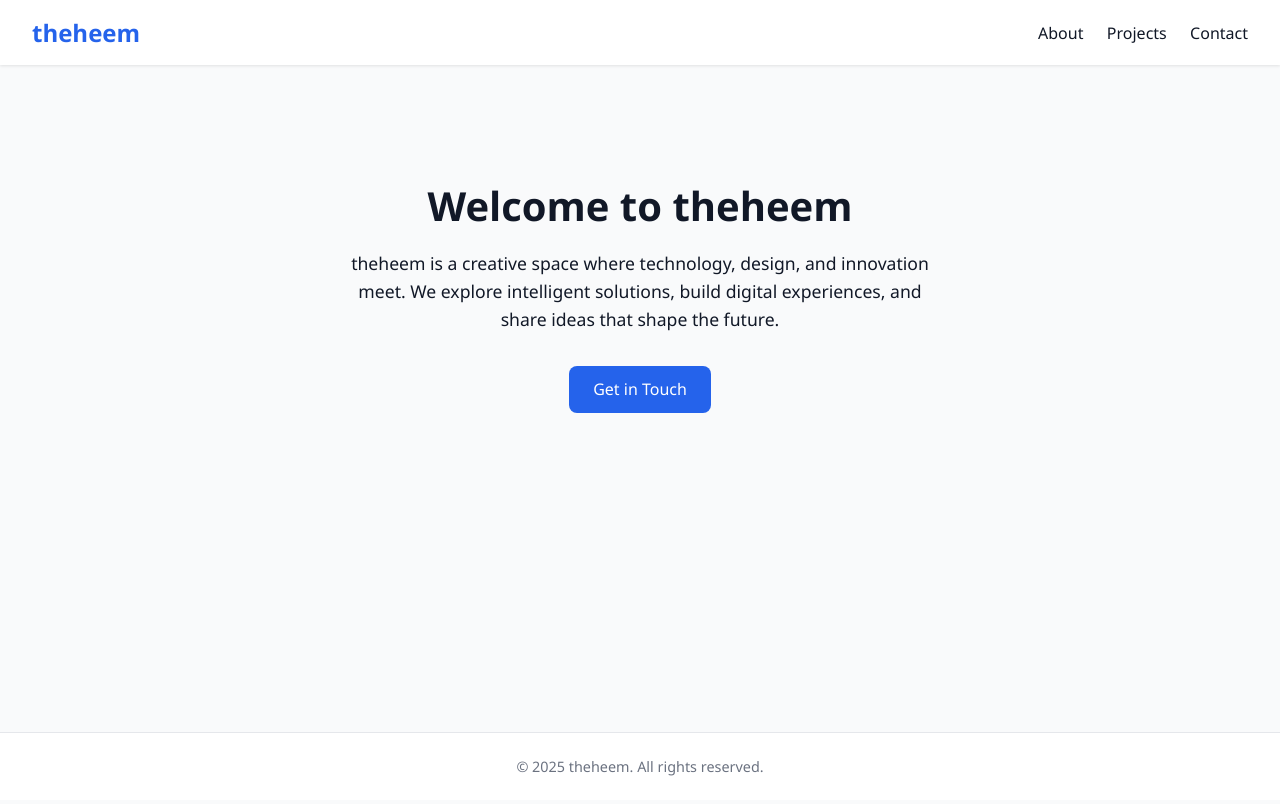
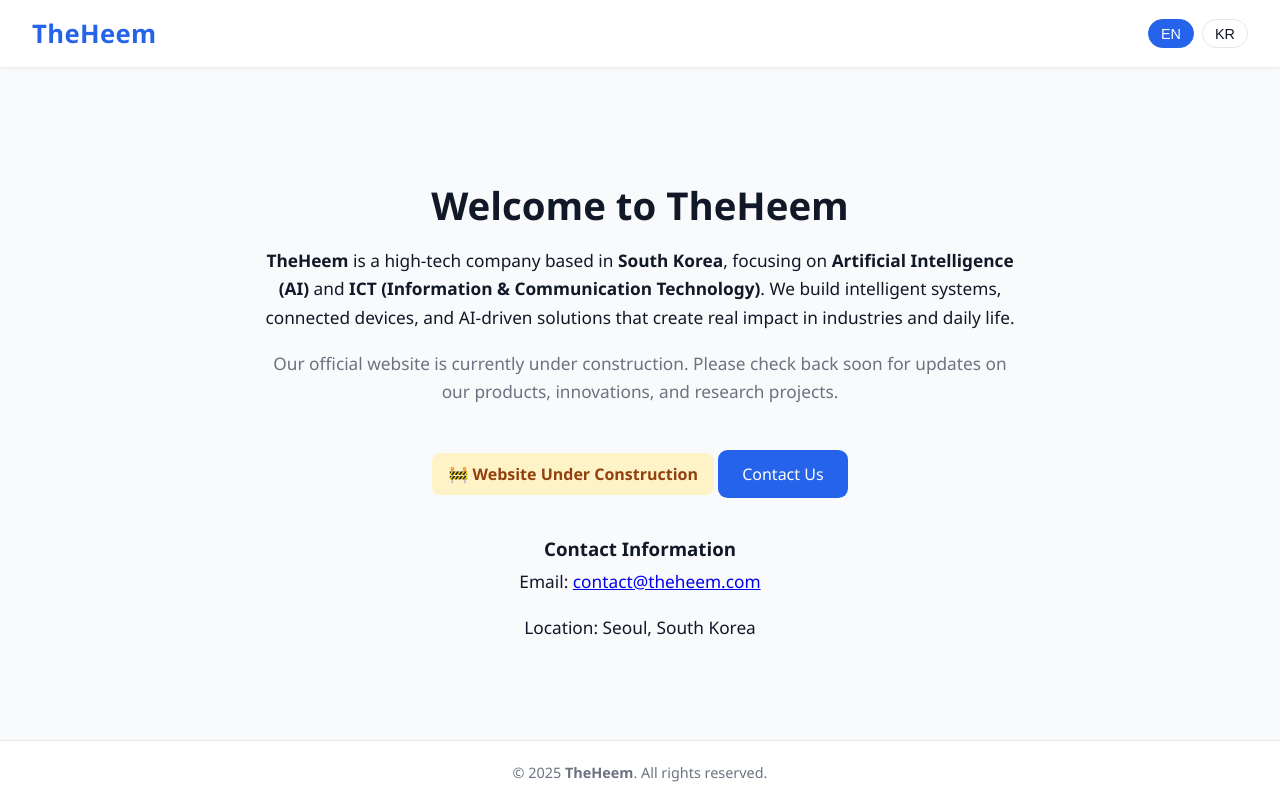
Before and after one commit to Walkerbei/theheem.github.io, a plain HTML site: page index.html in a window 1280 px wide. Drawn offline with Linux system fonts and the light colour scheme.

Commit message:
Revise index.html for TheHeem website
Updated the website content and structure, including language toggle functionality.

```diff
--- a/index.html
+++ b/index.html
@@ -3,17 +3,19 @@
 <head>
   <meta charset="UTF-8" />
   <meta name="viewport" content="width=device-width, initial-scale=1.0" />
-  <meta name="description" content="theheem — Home of Creativity and Innovation" />
-  <title>theheem</title>
+  <meta name="description" content="TheHeem — AI & ICT Innovation from Korea" />
+  <title>TheHeem</title>
   <style>
     :root {
       --bg-color: #f9fafb;
       --text-color: #111827;
+      --muted-text: #6b7280;
       --accent-color: #2563eb;
+      --accent-hover: #1d4ed8;
+      --card: #ffffff;
+      --border: #e5e7eb;
     }
-    * {
-      box-sizing: border-box;
-    }
+    * { box-sizing: border-box; }
     body {
       margin: 0;
       font-family: 'Segoe UI', Helvetica, Arial, sans-serif;
@@ -25,17 +27,19 @@
     }
     header {
       padding: 1rem 2rem;
-      background: white;
-      box-shadow: 0 1px 3px rgba(0,0,0,0.1);
+      background: var(--card);
+      box-shadow: 0 1px 3px rgba(0,0,0,0.08);
       display: flex;
       justify-content: space-between;
       align-items: center;
+      gap: 1rem;
     }
     header h1 {
-      font-size: 1.5rem;
+      font-size: 1.6rem;
       margin: 0;
       color: var(--accent-color);
       font-weight: 700;
+      letter-spacing: .4px;
     }
     nav a {
       margin-left: 1.2rem;
@@ -43,68 +47,167 @@
       color: var(--text-color);
       font-weight: 500;
     }
-    nav a:hover {
-      color: var(--accent-color);
+    nav a:hover { color: var(--accent-color); }
+
+    /* Lang toggle */
+    .lang-switch {
+      display: flex;
+      gap: .5rem;
+      align-items: center;
     }
-    main {
-      flex: 1;
-      text-align: center;
-      padding: 5rem 2rem;
+    .pill {
+      border: 1px solid var(--border);
+      background: var(--card);
+      color: var(--text-color);
+      padding: .35rem .75rem;
+      border-radius: 999px;
+      font-size: .9rem;
+      cursor: pointer;
+      transition: all .2s;
+      user-select: none;
     }
-    main h2 {
-      font-size: 2.5rem;
-      margin-bottom: 1rem;
+    .pill[aria-pressed="true"] {
+      background: var(--accent-color);
+      color: #fff;
+      border-color: var(--accent-color);
     }
-    main p {
-      font-size: 1.1rem;
-      max-width: 600px;
-      margin: 0 auto;
-      line-height: 1.6;
+    .pill:hover { border-color: var(--accent-color); }
+
+    main { flex: 1; text-align: center; padding: 5rem 2rem; }
+    main h2 { font-size: 2.4rem; margin-bottom: 1rem; }
+    main p { font-size: 1.08rem; max-width: 760px; margin: 0 auto 1.1rem; line-height: 1.65; }
+    .muted { color: var(--muted-text); }
+
+    .notice {
+      display: inline-block;
+      background: #fef3c7;
+      color: #92400e;
+      padding: 0.6rem 1.0rem;
+      border-radius: 0.5rem;
+      font-weight: 600;
+      margin-top: 1.1rem;
     }
+
+    .btn {
+      display: inline-block;
+      margin-top: 1.6rem;
+      background: var(--accent-color);
+      color: #fff;
+      padding: 0.8rem 1.5rem;
+      border-radius: 0.6rem;
+      text-decoration: none;
+      transition: background .25s;
+    }
+    .btn:hover { background: var(--accent-hover); }
+
+    section#contact { margin-top: 2.4rem; }
+    section#contact h3 { margin-bottom: .4rem; }
     footer {
       text-align: center;
-      padding: 1.5rem;
-      font-size: 0.9rem;
-      color: #6b7280;
-      background: #fff;
-      border-top: 1px solid #e5e7eb;
+      padding: 1.4rem;
+      font-size: .9rem;
+      color: var(--muted-text);
+      background: var(--card);
+      border-top: 1px solid var(--border);
     }
-    .btn {
-      display: inline-block;
-      margin-top: 2rem;
-      background: var(--accent-color);
-      color: white;
-      padding: 0.8rem 1.5rem;
-      border-radius: 0.5rem;
-      text-decoration: none;
-      transition: background 0.3s;
-    }
-    .btn:hover {
-      background: #1d4ed8;
-    }
+
+    /* Language visibility */
+    .lang { display: none; }
+    .lang.active { display: block; }
   </style>
 </head>
 <body>
   <header>
-    <h1>theheem</h1>
-    <nav>
-      <a href="#about">About</a>
-      <a href="#projects">Projects</a>
-      <a href="#contact">Contact</a>
-    </nav>
+    <h1>TheHeem</h1>
+
+    <div class="lang-switch" role="group" aria-label="Language">
+      <button id="btn-en" class="pill" aria-pressed="true">EN</button>
+      <button id="btn-kr" class="pill" aria-pressed="false">KR</button>
+    </div>
   </header>
 
   <main>
-    <h2>Welcome to theheem</h2>
-    <p>
-      theheem is a creative space where technology, design, and innovation meet.
-      We explore intelligent solutions, build digital experiences, and share ideas that shape the future.
-    </p>
-    <a class="btn" href="mailto:contact@theheem.com">Get in Touch</a>
+    <!-- English -->
+    <div id="lang-en" class="lang active" lang="en">
+      <h2>Welcome to TheHeem</h2>
+      <p>
+        <strong>TheHeem</strong> is a high-tech company based in <strong>South Korea</strong>, focusing on
+        <strong>Artificial Intelligence (AI)</strong> and <strong>ICT (Information &amp; Communication Technology)</strong>.
+        We build intelligent systems, connected devices, and AI-driven solutions that create real impact in industries and daily life.
+      </p>
+      <p class="muted">
+        Our official website is currently under construction. Please check back soon for updates on our products,
+        innovations, and research projects.
+      </p>
+
+      <div class="notice">🚧 Website Under Construction</div>
+
+      <a class="btn" href="mailto:contact@theheem.com">Contact Us</a>
+
+      <section id="contact">
+        <h3>Contact Information</h3>
+        <p>Email: <a href="mailto:contact@theheem.com">contact@theheem.com</a></p>
+        <p>Location: Seoul, South Korea</p>
+      </section>
+    </div>
+
+    <!-- Korean -->
+    <div id="lang-kr" class="lang" lang="ko">
+      <h2>TheHeem에 오신 것을 환영합니다</h2>
+      <p>
+        <strong>TheHeem</strong>은 <strong>대한민국 서울</strong>에 기반을 둔
+        <strong>AI</strong> 및 <strong>ICT</strong> 전문 하이테크 기업입니다.
+        인공지능 소프트웨어, 클라우드·엣지 디바이스, 영상·네트워킹 기술을 결합하여
+        산업 현장과 일상에 실질적인 가치를 제공하는 지능형 솔루션을 개발합니다.
+      </p>
+      <p class="muted">
+        현재 공식 웹사이트는 준비 중입니다. 제품, 프로젝트, R&amp;D 소식은 곧 공개될 예정이니
+        조금만 기다려 주세요.
+      </p>
+
+      <div class="notice">🚧 웹사이트 준비 중</div>
+
+      <a class="btn" href="mailto:contact@theheem.com">문의하기</a>
+
+      <section id="contact">
+        <h3>문의처</h3>
+        <p>이메일: <a href="mailto:contact@theheem.com">contact@theheem.com</a></p>
+        <p>주소: 대한민국 서울</p>
+      </section>
+    </div>
   </main>
 
   <footer>
-    © 2025 theheem. All rights reserved.
+    © 2025 <strong>TheHeem</strong>. All rights reserved.
   </footer>
+
+  <script>
+    // Simple language toggle with localStorage
+    const btnEn = document.getElementById('btn-en');
+    const btnKr = document.getElementById('btn-kr');
+    const viewEn = document.getElementById('lang-en');
+    const viewKr = document.getElementById('lang-kr');
+
+    function setLang(lang) {
+      const isEn = lang === 'en';
+      viewEn.classList.toggle('active', isEn);
+      viewKr.classList.toggle('active', !isEn);
+
+      btnEn.setAttribute('aria-pressed', String(isEn));
+      btnKr.setAttribute('aria-pressed', String(!isEn));
+
+      // update html lang for accessibility/SEO
+      document.documentElement.setAttribute('lang', isEn ? 'en' : 'ko');
+      localStorage.setItem('theheem_lang', lang);
+    }
+
+    // event listeners
+    btnEn.addEventListener('click', () => setLang('en'));
+    btnKr.addEventListener('click', () => setLang('ko'));
+
+    // load preference
+    const saved = localStorage.getItem('theheem_lang');
+    if (saved === 'ko') setLang('ko');
+  </script>
 </body>
 </html>
```
